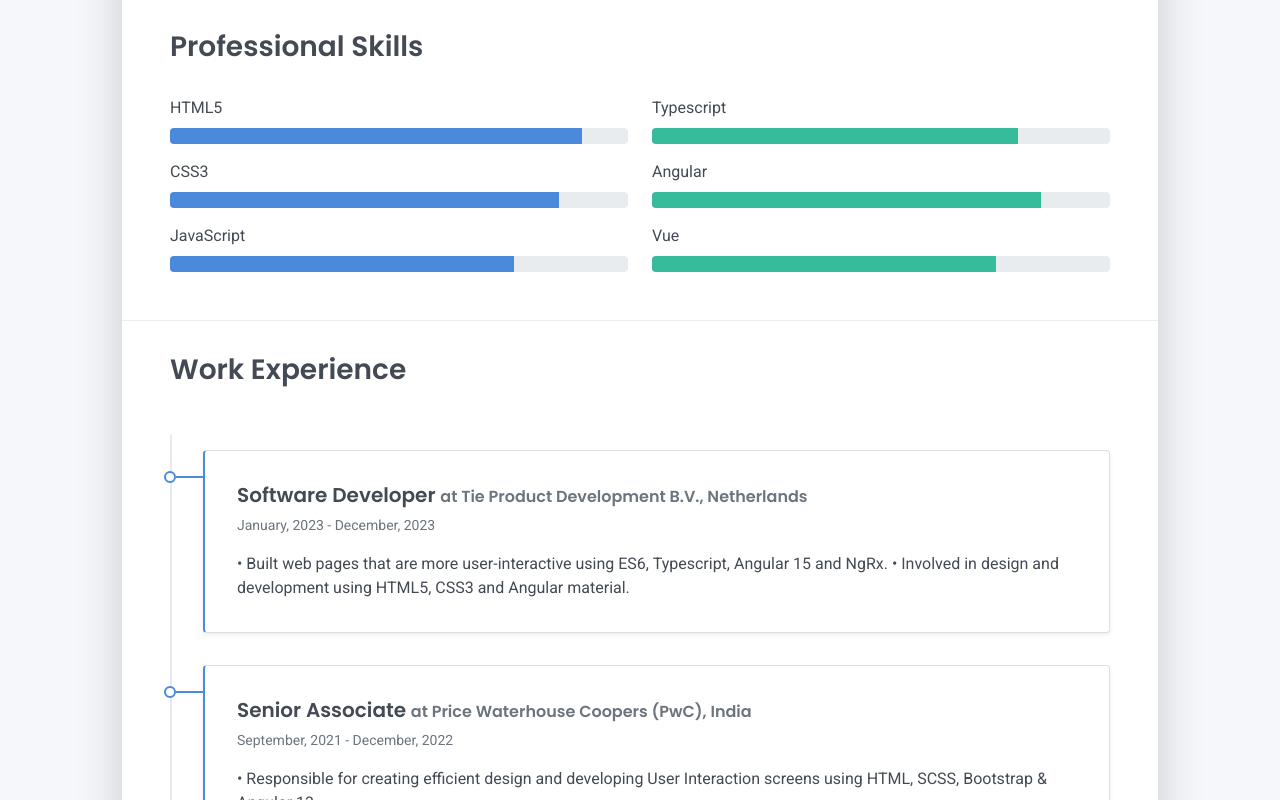
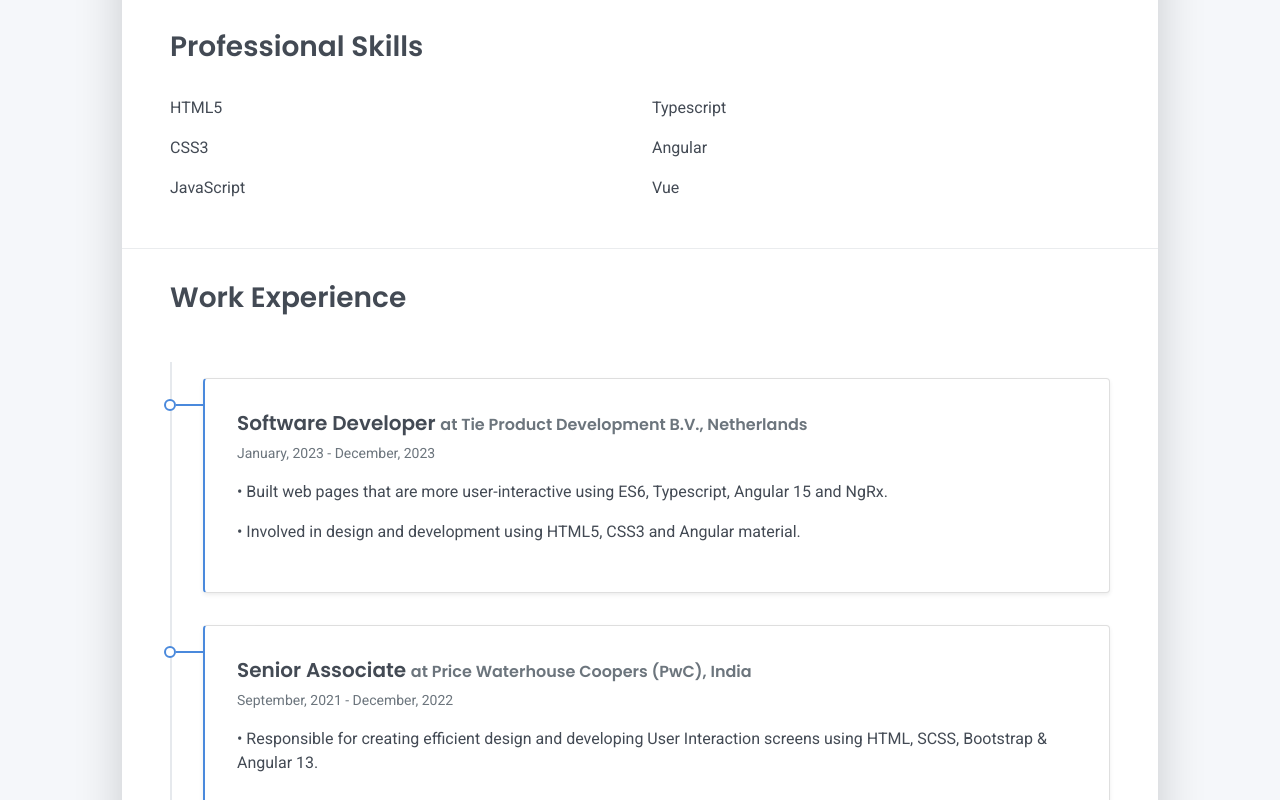
Before and after one commit to sonali-soni/portfolio, a plain HTML site: page index.html in a window 1280 px wide. Shown: the part 757-1557 px from the top of the page. Drawn offline with Linux system fonts and the light colour scheme.

Commit message:
Updated content

```diff
--- a/index.html
+++ b/index.html
@@ -106,36 +106,36 @@
     <div class="row">
       <div class="col-md-6">
         <div class="mb-2"><span>HTML5</span>
-          <div class="progress my-1">
+          <!-- <div class="progress my-1">
             <div class="progress-bar bg-primary" role="progressbar" data-aos="zoom-in-right" data-aos-delay="100" data-aos-anchor=".skills-section" style="width: 90%" aria-valuenow="90" aria-valuemin="0" aria-valuemax="100"></div>
-          </div>
+          </div> -->
         </div>
         <div class="mb-2"><span>CSS3</span>
-          <div class="progress my-1">
+          <!-- <div class="progress my-1">
             <div class="progress-bar bg-primary" role="progressbar" data-aos="zoom-in-right" data-aos-delay="200" data-aos-anchor=".skills-section" style="width: 85%" aria-valuenow="85" aria-valuemin="0" aria-valuemax="100"></div>
-          </div>
+          </div> -->
         </div>
         <div class="mb-2"><span>JavaScript</span>
-          <div class="progress my-1">
+          <!-- <div class="progress my-1">
             <div class="progress-bar bg-primary" role="progressbar" data-aos="zoom-in-right" data-aos-delay="300" data-aos-anchor=".skills-section" style="width: 75%" aria-valuenow="75" aria-valuemin="0" aria-valuemax="100"></div>
-          </div>
+          </div> -->
         </div>
       </div>
       <div class="col-md-6">
         <div class="mb-2"><span>Typescript</span>
-          <div class="progress my-1">
+          <!-- <div class="progress my-1">
             <div class="progress-bar bg-success" role="progressbar" data-aos="zoom-in-right" data-aos-delay="400" data-aos-anchor=".skills-section" style="width: 80%" aria-valuenow="90" aria-valuemin="0" aria-valuemax="100"></div>
-          </div>
+          </div> -->
         </div>
         <div class="mb-2"><span>Angular</span>
-          <div class="progress my-1">
+          <!-- <div class="progress my-1">
             <div class="progress-bar bg-success" role="progressbar" data-aos="zoom-in-right" data-aos-delay="500" data-aos-anchor=".skills-section" style="width: 85%" aria-valuenow="85" aria-valuemin="0" aria-valuemax="100"></div>
-          </div>
+          </div> -->
         </div>
         <div class="mb-2"><span>Vue</span>
-          <div class="progress my-1">
+          <!-- <div class="progress my-1">
             <div class="progress-bar bg-success" role="progressbar" data-aos="zoom-in-right" data-aos-delay="600" data-aos-anchor=".skills-section" style="width: 75%" aria-valuenow="75" aria-valuemin="0" aria-valuemax="100"></div>
-          </div>
+          </div> -->
         </div>
       </div>
     </div>
@@ -149,8 +149,8 @@
           <div class="h5 mb-1">Software Developer <span class="text-muted h6">at Tie Product Development B.V., Netherlands</span></div>
           <div class="text-muted text-small mb-2">January, 2023 - December, 2023</div>
           <div>
-            •	Built web pages that are more user-interactive using ES6, Typescript, Angular 15 and NgRx.
-            •	Involved in design and development using HTML5, CSS3 and Angular material.
+            <p>•	Built web pages that are more user-interactive using ES6, Typescript, Angular 15 and NgRx.</p>
+            <p>•	Involved in design and development using HTML5, CSS3 and Angular material.</p>
           </div>
         </div>
       </div>
```
